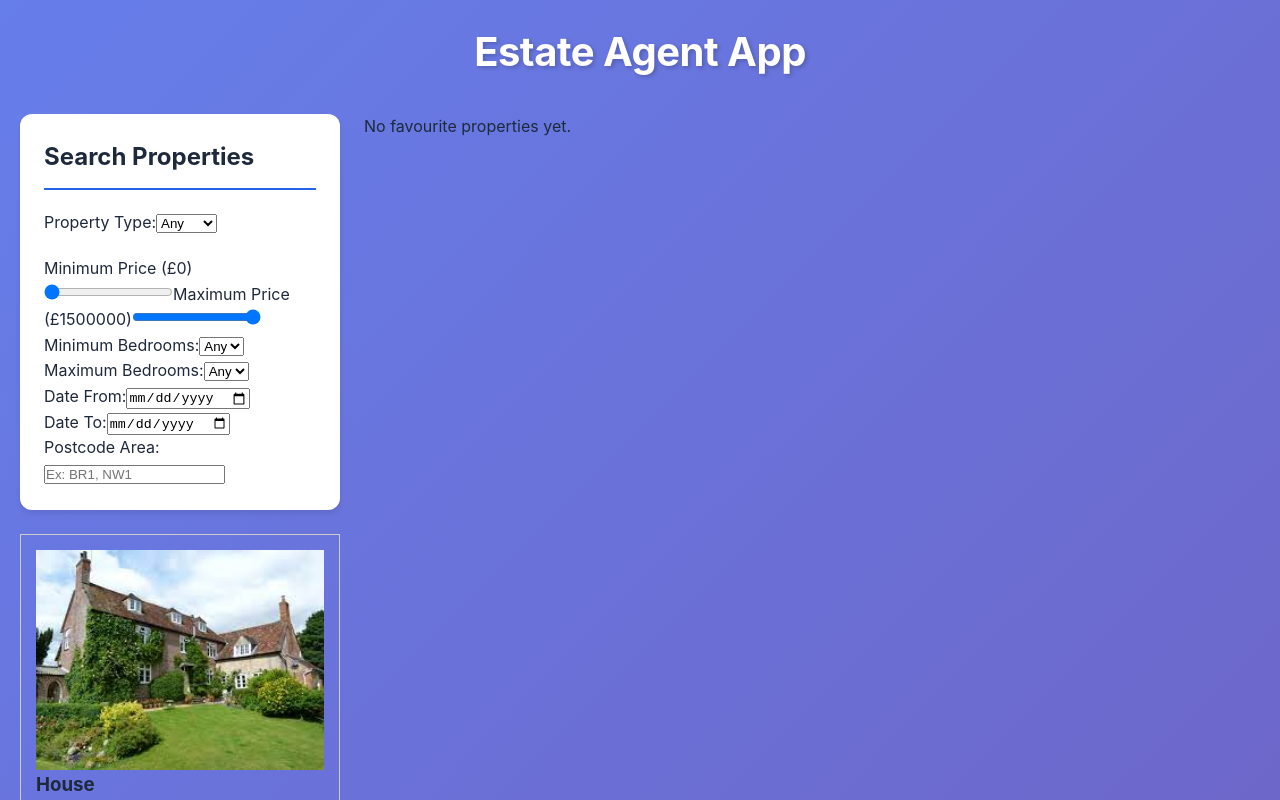
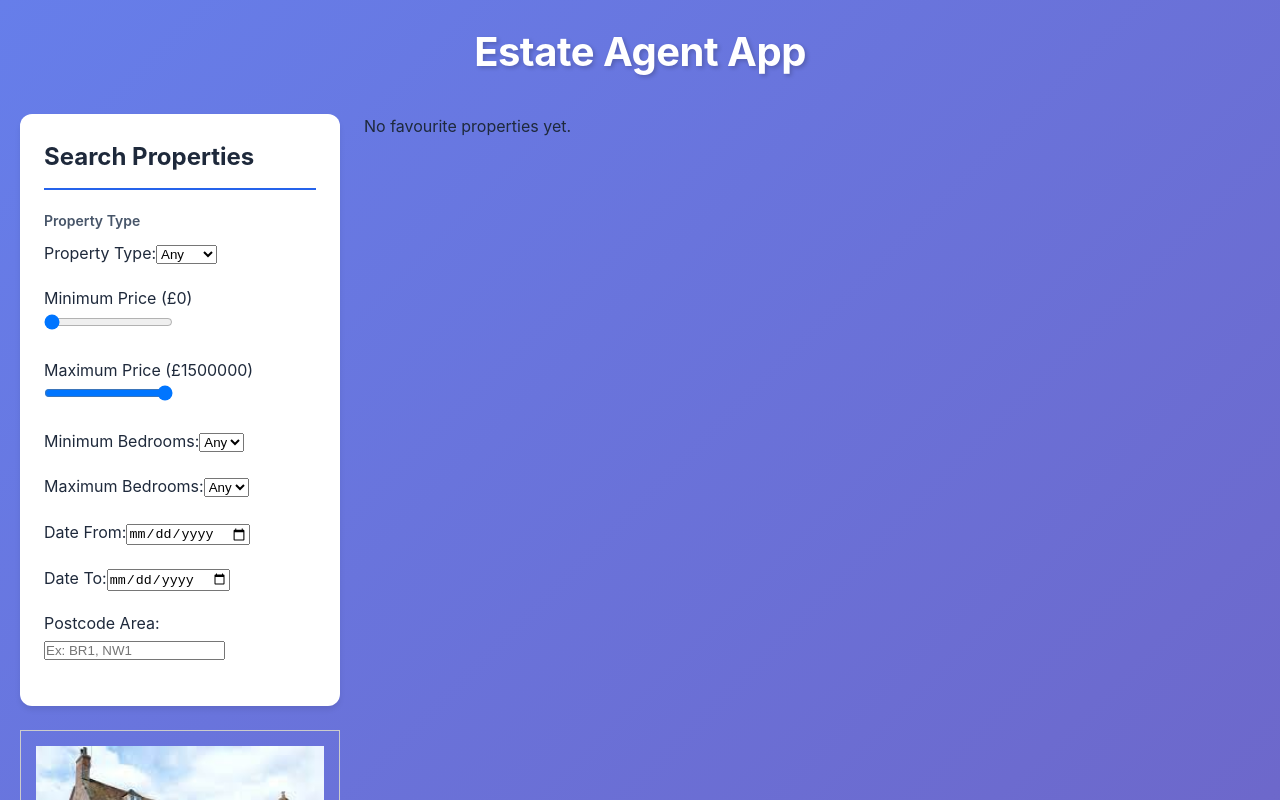
Before and after one commit to Gangulyy/React-CW, a React (Vite) app in the folder Estate-Agent-CW/: page / in a window 1280 px wide. Shown: the top 800 px of the page. Built offline with nearby package versions, Linux system fonts and the light colour scheme.

Commit message:
added  style form group to div tags and modified property type lable tag

```diff
--- a/Estate-Agent-CW/src/components/SearchForm.jsx
+++ b/Estate-Agent-CW/src/components/SearchForm.jsx
@@ -21,7 +21,7 @@ function SearchForm({
       <h2 style={styles.heading}>Search Properties</h2>
 
       <div style={styles.formGroup}>
-        <label>
+        <label style={styles.label}>Property Type</label>
           Property Type:
           <select
             value={selectedType}
@@ -31,9 +31,9 @@ function SearchForm({
             <option value="House">House</option>
             <option value="Flat">Flat</option>
           </select>
-        </label>
       </div>
-      <div>
+
+      <div style={styles.formGroup}>
         <label>
         Minimum Price (£{minPrice || 0})
         <input
@@ -45,8 +45,9 @@ function SearchForm({
             onChange={(event) => setMinPrice(event.target.value)}
         />
         </label>
+      </div>
 
-
+      <div style={styles.formGroup}>
         <label>
         Maximum Price (£{maxPrice || 1500000})
         <input
@@ -58,10 +59,9 @@ function SearchForm({
             onChange={(event) => setMaxPrice(event.target.value)}
         />
         </label>
-
       </div>
 
-      <div>
+      <div style={styles.formGroup}>
         <label>
         Minimum Bedrooms:
         <select
@@ -78,7 +78,7 @@ function SearchForm({
         </label>
       </div>
 
-      <div>
+      <div style={styles.formGroup}>
         <label>
         Maximum Bedrooms:
         <select
@@ -95,7 +95,7 @@ function SearchForm({
         </label>
       </div>
 
-      <div>
+      <div style={styles.formGroup}>
         <label>
           Date From:
           <input
@@ -106,7 +106,7 @@ function SearchForm({
         </label>
       </div>
 
-      <div>
+      <div style={styles.formGroup}>
         <label>
           Date To:
           <input
@@ -117,7 +117,7 @@ function SearchForm({
         </label>
       </div>
 
-      <div>
+      <div style={styles.formGroup}>
         <label>
           Postcode Area:
           <input
@@ -155,6 +155,13 @@ const styles = {
     formGroup: {
     marginBottom: '20px'
   },
+    label: {
+    display: 'block',
+    fontSize: '0.875rem',
+    fontWeight: '600',
+    color: '#475569',
+    marginBottom: '8px'
+  },
 
 
 };
```
